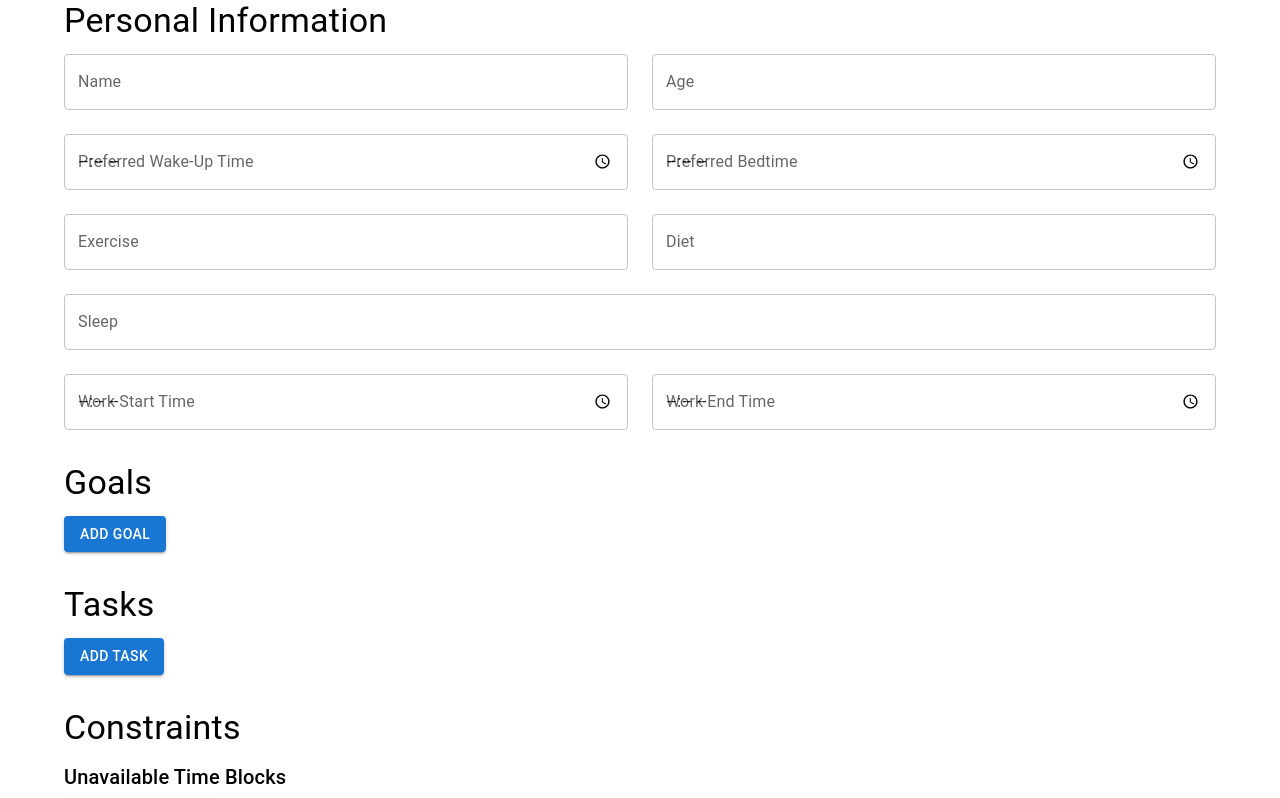
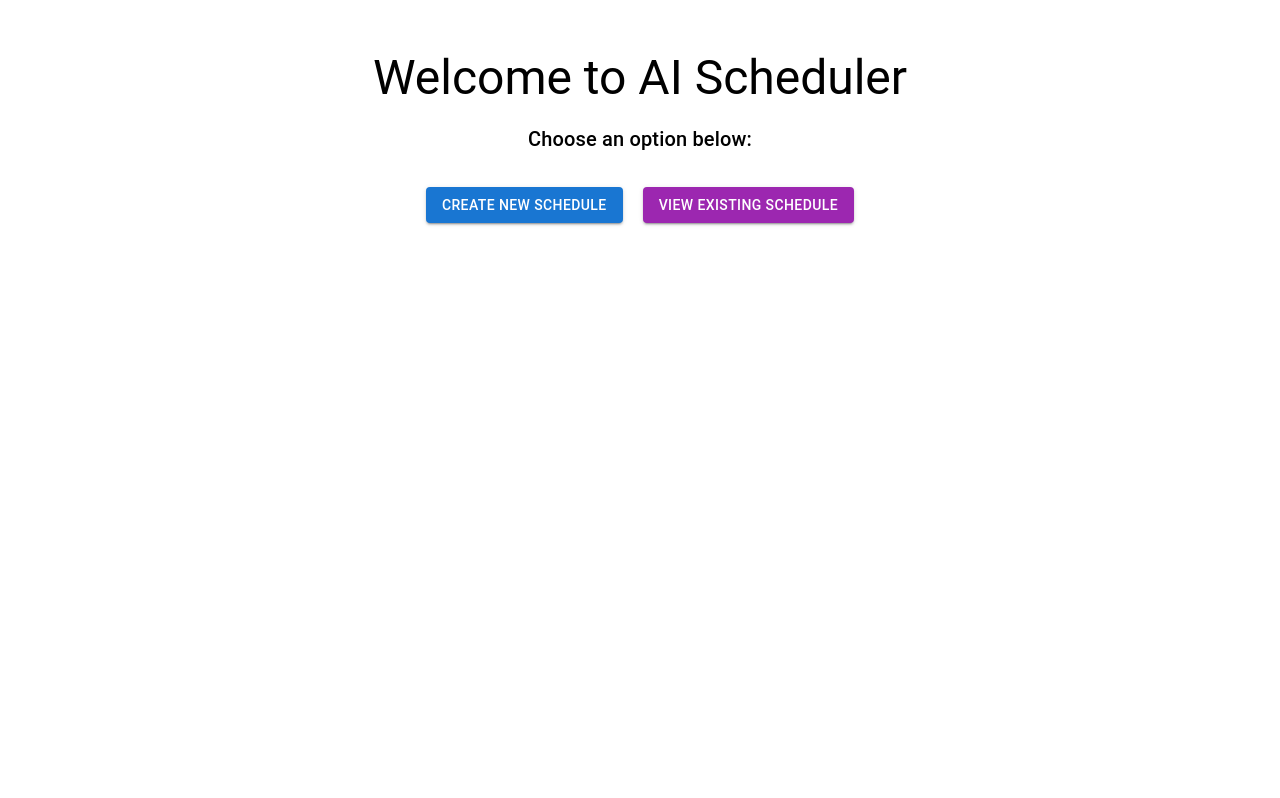
Before and after one commit to mavsankar/AI-Scheduler, a React (Create React App) app: page / in a window 1280 px wide. Shown: the top 798 px of the page. Built offline with nearby package versions, Linux system fonts and the light colour scheme.

Commit message:
chore: Add homepage component and routes

```diff
--- a/src/App.js
+++ b/src/App.js
@@ -1,6 +1,7 @@
 import React, { useState } from 'react';
 import { Container, CssBaseline } from '@mui/material';
 import { BrowserRouter as Router, Route, Routes, useNavigate } from 'react-router-dom';
+import HomePage from './components/HomePage/HomePage';
 import InputForm from './components/InputForm/InputForm';
 import OutputScreen from './components/OutputScreen/OutputScreen';
 import Loader from './components/Helpers/Loader';
@@ -9,8 +10,6 @@ import './App.css';
 function App() {
   const [schedule, setSchedule] = useState(null);
   const [outputLoading, setOutputLoading] = useState(false);
-
-  // Define navigate using the useNavigate hook
   const navigate = useNavigate();
 
   const handleFormSubmit = (values) => {
@@ -25,7 +24,7 @@ function App() {
       .then(data => {
         setSchedule(data.weekly_schedule);
         setOutputLoading(false);
-        navigateToOutput();
+        navigate('/output');
       })
       .catch((error) => {
         setOutputLoading(false);
@@ -33,19 +32,28 @@ function App() {
       });
   };
 
-  const navigateToOutput = () => {
-    // Use navigate function to redirect to the OutputScreen route
+  const handleFileUpload = (scheduleData) => {
+    setSchedule(scheduleData);
     navigate('/output');
   };
 
   return (
       <Routes>
+        <Route path="/" element={<HomePage />} />
         <Route
-          path="/"
+          path="/create"
           element={
             <Container>
               <InputForm onSubmit={handleFormSubmit} isLoading={outputLoading} />
               {outputLoading && <div className='loader-container'> <Loader /> </div>}
+            </Container>
+          }
+        />
+        <Route
+          path="/view"
+          element={
+            <Container>
+              <OutputScreen weeklySchedule={schedule} onFileUpload={handleFileUpload} />
             </Container>
           }
         />
--- /dev/null
+++ b/src/components/HomePage/HomePage.js
@@ -0,0 +1,38 @@
+// src/components/HomePage/HomePage.js
+import React from 'react';
+import { Container, Typography, Button, Box } from '@mui/material';
+import { useNavigate } from 'react-router-dom';
+
+const HomePage = () => {
+  const navigate = useNavigate();
+
+  return (
+    <Container style={{ textAlign: 'center', marginTop: '50px' }}>
+      <Typography variant="h3" gutterBottom>
+        Welcome to AI Scheduler
+      </Typography>
+      <Typography variant="h6" gutterBottom>
+        Choose an option below:
+      </Typography>
+      <Box mt={4}>
+        <Button
+          variant="contained"
+          color="primary"
+          onClick={() => navigate('/create')}
+          style={{ marginRight: '20px' }}
+        >
+          Create New Schedule
+        </Button>
+        <Button
+          variant="contained"
+          color="secondary"
+          onClick={() => navigate('/view')}
+        >
+          View Existing Schedule
+        </Button>
+      </Box>
+    </Container>
+  );
+};
+
+export default HomePage;
```
